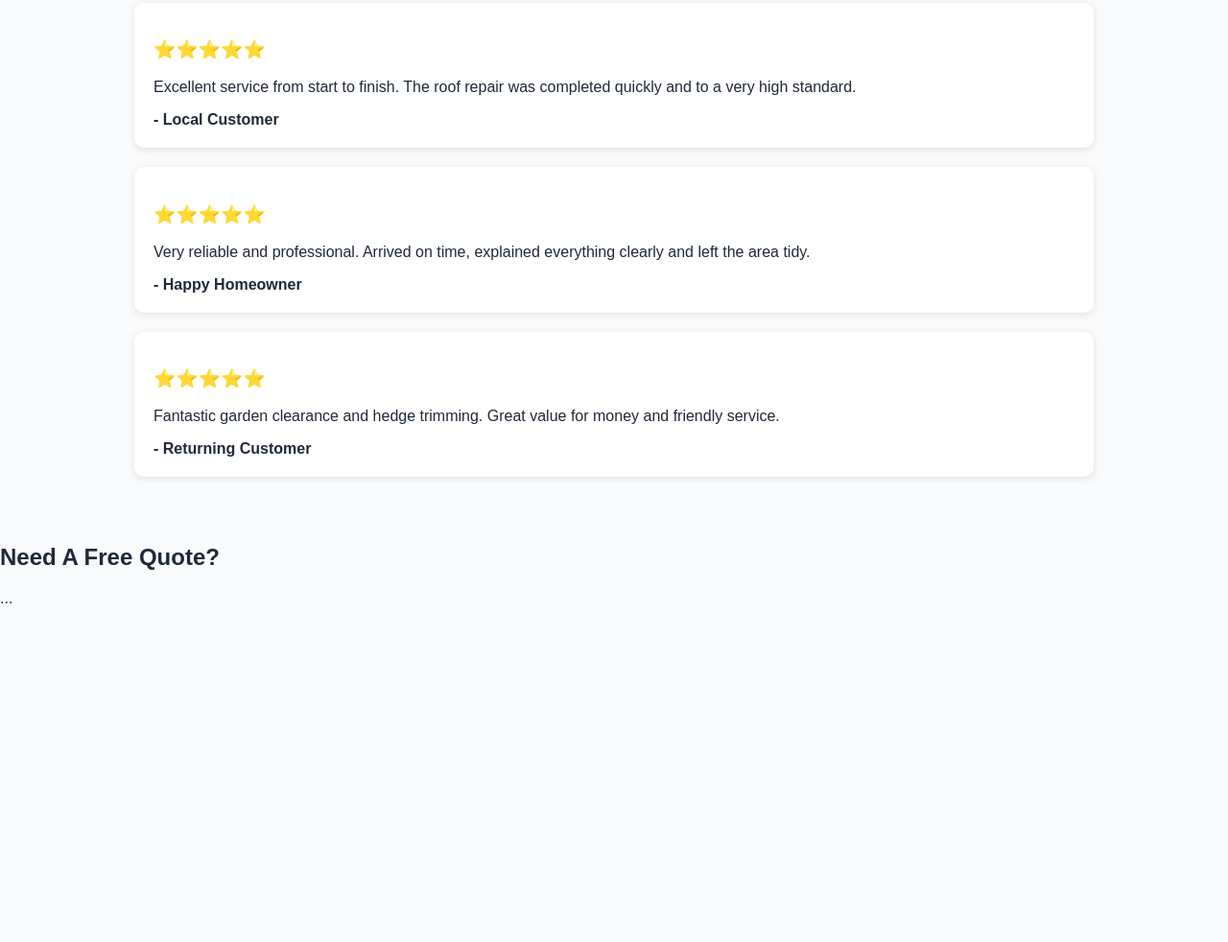
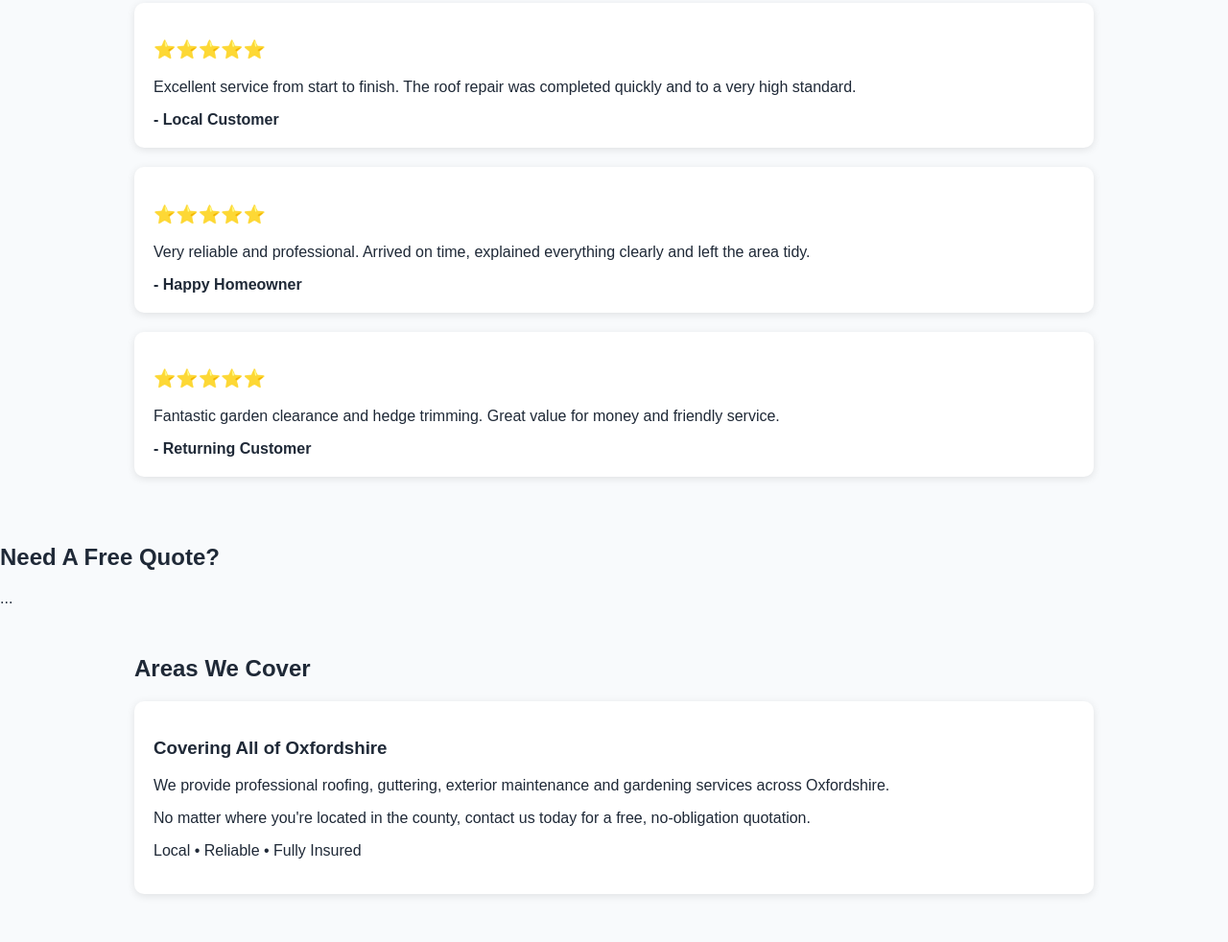
Before and after one commit to TOMS2026/TOMS-LOCAL-HOME-SOLUTIONS, a plain HTML site: page index.html in a window 1280 px wide. Shown: the part 1304-2286 px from the top of the page at 96% size. Before the commit the page ends 1937 px from the top, so only its background shows below. Drawn offline with Linux system fonts and the light colour scheme.

Commit message:
Add section for Areas We Cover in index.html
Added a new section detailing areas covered by services in Oxfordshire.

```diff
--- a/index.html
+++ b/index.html
@@ -148,5 +148,30 @@ footer{
 <section id="contact" class="cta">
     <h2>Need A Free Quote?</h2>
     ...
+</section><section class="section">
+
+    <h2 class="section-title">Areas We Cover</h2>
+
+    <div class="card">
+
+        <h3>Covering All of Oxfordshire</h3>
+
+        <p>
+            We provide professional roofing, guttering, exterior maintenance
+            and gardening services across Oxfordshire.
+        </p>
+
+        <p>
+            No matter where you're located in the county,
+            contact us today for a free, no-obligation quotation.
+        </p>
+
+        <p>
+            Local • Reliable • Fully Insured
+        </p>
+
+    </div>
+
 </section>
+
 </html>
```
